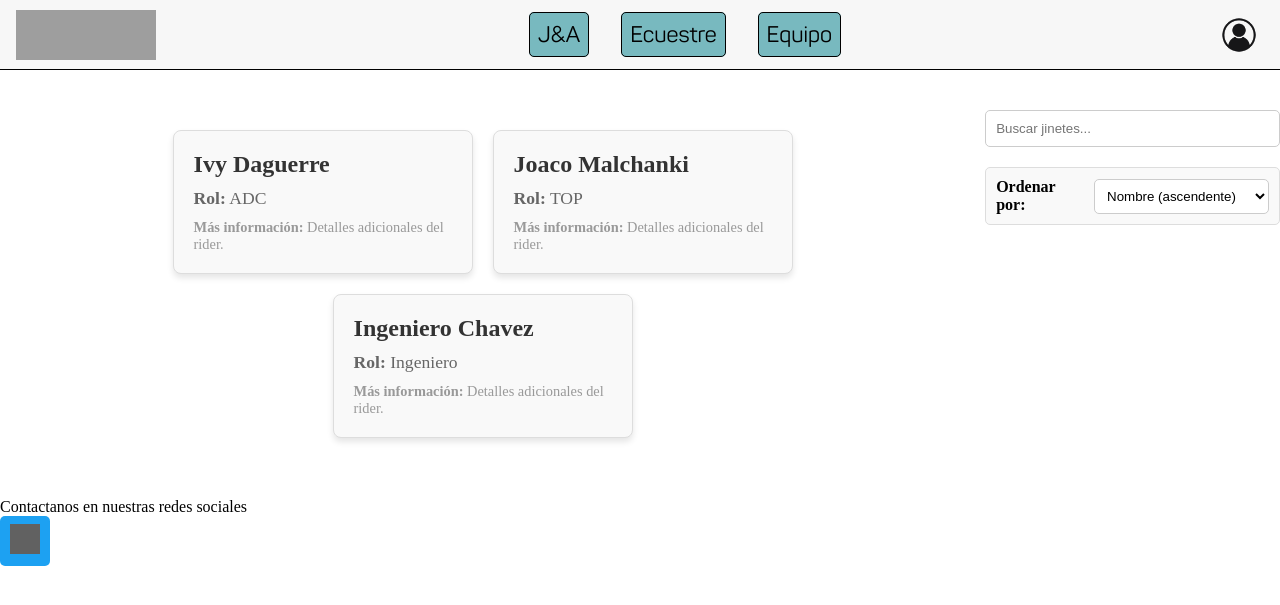
After one commit to joacomaleme/CEDICA, a Flask app: page /JyA/ in a window 1280 px wide. The commit adds this page. Shown: the top 605 px of the page. Run offline with Flask 3, Linux system fonts and the light colour scheme; grey boxes are pictures that could not be loaded.

Commit message:
Modulo JyA start

```diff
--- a/admin/src/web/__init__.py
+++ b/admin/src/web/__init__.py
@@ -1,6 +1,7 @@
 from flask import Flask, render_template
 from src.web.handlers import error
 from src.web.controllers.user_controller import bp as user_bp
+from src.web.controllers.rider_controller import bp as rider_bp
 from src.model import database
 from src.model.config import config
 from src.model import seeds
@@ -16,6 +17,7 @@ def create_app(env="development", static_folder="../../static"):
         return render_template('home.html')
 
     app.register_blueprint(user_bp)
+    app.register_blueprint(rider_bp)
 
     app.register_error_handler(404, error.error_not_found)
 
--- /dev/null
+++ b/admin/src/web/controllers/rider_controller.py
@@ -0,0 +1,28 @@
+from flask import render_template
+from flask import Blueprint
+#from src.model.auth.operations import riders_operations Esto aún no está codeado
+
+
+bp = Blueprint("rider", __name__, url_prefix="/JyA")
+
+BD = [
+        {'id': 1, 'name': 'Ivy Daguerre', 'role': 'ADC'},
+        {'id': 2, 'name': 'Joaco Malchanki', 'role': 'TOP'},
+        {'id': 3, 'name': 'Ingeniero Chavez', 'role': 'Ingeniero'}
+]
+
+@bp.route("/")
+def index():
+    #riders_list = riders_operations.list_riders()
+    riders_list = BD
+    return render_template("listadoJyA.html", riders = riders_list)
+
+@bp.route("/profile/<int:rider_id>")
+def profile(rider_id):
+    #wanted_rider = riders_operations.get_rider(rider_id)
+    wanted_rider = next((rider for rider in BD if rider['id'] == rider_id), None)
+
+    if wanted_rider is None:
+        abort(404)
+
+    return render_template("riderProfile.html", rider=wanted_rider)
--- a/admin/src/web/controllers/user_controller.py
+++ b/admin/src/web/controllers/user_controller.py
@@ -1,11 +1,11 @@
 from flask import render_template
 from flask import Blueprint
-from src.model.auth.operations import user_operations
+#from src.model.auth.operations import user_operations
 
 
 bp = Blueprint("user", __name__, url_prefix="/usuarios")
 
 @bp.route("/")
 def index():
-    user = user_operations.list_users()
+    #user = user_operations.list_users()
     return render_template("user/index.html", users = user)
--- a/admin/src/web/templates/layout.html
+++ b/admin/src/web/templates/layout.html
@@ -20,7 +20,7 @@
             <span class="menu-bar menu-bar-bottom"></span>
         </button>
         <ul class="nav-links">
-            <li><a href="#">J&#38;A</a></li>
+            <li><a href="/JyA/">J&#38;A</a></li>
             <li><a href="#">Ecuestre</a></li>
             <li><a href="#">Equipo</a></li>
         </ul>
--- /dev/null
+++ b/admin/src/web/templates/listadoJyA.html
@@ -0,0 +1,54 @@
+{% extends "layout.html" %}
+
+{% block head %}
+    <link rel="stylesheet" href="{{ url_for('static', filename='listadoJyA.css')}}"/>
+{% endblock %}
+
+{% block title %}Listado jinetes y amazonas{% endblock %}
+
+{% block content %}
+
+<div class="main-container">
+    <div class="rider-list">
+        {% if riders %}
+            <div class="riders-container">
+                {% for rider in riders %}
+                    <a href="{{ url_for('rider.profile', rider_id=rider.id) }}" class="rider-card">
+                        <h3 class="rider-name">{{ rider.name }}</h3>
+                        <p class="rider-role"><strong>Rol:</strong> {{ rider.role }}</p>
+                        <p class="rider-info"><strong>Más información:</strong> Detalles adicionales del rider.</p>
+                    </a>
+                {% endfor %}
+            </div>
+        {% else %}
+            <p>No hay resultados.</p>
+        {% endif %}
+    </div>
+
+    <div class="filter-container">
+        <div class="search-bar">
+            <input type="text" placeholder="Buscar jinetes..." id="searchInput">
+        </div>
+
+        <div class="sorting-options">
+            <label for="sortSelect">Ordenar por:</label>
+            <select id="sortSelect" class="sort-select">
+                <option value="nameA">Nombre (ascendente)</option>
+                <option value="nameD">Nombre (descendente)</option>
+                <option value="surnameA">Apellido (ascendente)</option>
+                <option value="surnameD">Apellido (descendente)</option>
+            </select>
+        </div>
+    </div>
+</div>
+
+{% endblock %}
+
+{% block footer %}
+    <p>Contactanos en nuestras redes sociales</p>
+    <div class="social-button">
+        <a href="https://www.youtube.com/watch?v=dQw4w9WgXcQ" target="_blank">
+            <img src="https://cdn-icons-png.flaticon.com/512/733/733579.png" alt="Twitter" class="social-icon">
+        </a>
+    </div>
+{% endblock %}
--- /dev/null
+++ b/admin/static/listadoJyA.css
@@ -0,0 +1,133 @@
+a {
+    text-decoration: none;
+}
+
+.main-container {
+    display: flex;  /* Usamos flexbox para alinear elementos en filas */
+    justify-content: space-between;  /* Espacio entre los dos contenedores */
+    gap: 20px;  /* Espacio entre los elementos */
+}
+
+.filter-container {
+    margin: 40px auto;
+    display: flex;
+    flex-direction: column;
+    gap: 20px;  /* Espaciado entre los elementos */
+    margin-bottom: 20px;  /* Espacio entre los filtros y la lista */
+}
+
+.search-bar input {
+    padding: 10px;
+    width: 100%;
+    max-width: 300px;  /* Ajusta según tu diseño */
+    border: 1px solid #ccc;
+    border-radius: 5px;
+}
+
+.sorting-options {
+    display: flex;
+    align-items: center;
+    background-color: #f9f9f9; /* Color de fondo */
+    border: 1px solid #ddd; /* Borde alrededor de la opción */
+    border-radius: 5px; /* Bordes redondeados */
+    padding: 10px; /* Espacio interno */
+}
+
+.sorting-options label {
+    margin-right: 10px; /* Espacio entre etiqueta y menú desplegable */
+    font-weight: bold; /* Negrita para la etiqueta */
+}
+
+.sort-select {
+    padding: 8px; /* Espacio interno para el select */
+    border: 1px solid #ccc; /* Borde del select */
+    border-radius: 5px; /* Bordes redondeados */
+    background-color: #fff; /* Fondo blanco para el select */
+    cursor: pointer; /* Cambia el cursor al pasar sobre el select */
+    transition: border-color 0.3s ease; /* Transición suave para el borde */
+}
+
+/* Efecto al pasar el mouse sobre el select */
+.sort-select:hover {
+    border-color: #888; /* Color del borde al pasar el mouse */
+}
+
+/* Efecto al hacer foco en el select */
+.sort-select:focus {
+    outline: none; /* Quita el contorno predeterminado */
+    border-color: #007bff; /* Color del borde al hacer foco */
+    box-shadow: 0 0 5px rgba(0, 123, 255, 0.5); /* Sombra alrededor */
+}
+
+/* Contenedor principal del listado de riders */
+.rider-list {
+    max-width: 1200px;
+    margin: 40px auto;
+    padding: 20px;
+}
+
+/* Contenedor de las tarjetas de riders */
+.riders-container {
+    display: flex;
+    flex-wrap: wrap;
+    gap: 20px;
+    justify-content: center;
+}
+
+/* Estilo de cada tarjeta */
+.rider-card {
+    background-color: #f9f9f9;
+    border: 1px solid #ddd;
+    border-radius: 8px;
+    padding: 20px;
+    width: 100%;
+    max-width: 300px;
+    box-shadow: 0 4px 6px rgba(0, 0, 0, 0.1);
+    transition: transform 0.3s ease;
+}
+
+/* Efecto hover para las tarjetas */
+.rider-card:hover {
+    transform: translateY(-5px);
+}
+
+/* Estilos para el nombre del rider */
+.rider-name {
+    font-size: 1.5em;
+    margin-bottom: 10px;
+    color: #333;
+}
+
+/* Estilos para el rol del rider */
+.rider-role {
+    font-size: 1.1em;
+    margin-bottom: 10px;
+    color: #666;
+}
+
+/* Información adicional */
+.rider-info {
+    font-size: 0.9em;
+    color: #999;
+}
+
+.social-button {
+    width: 50px;
+    height: 50px;
+    background-color: #1DA1F2; /* Color de fondo para Twitter */
+    display: flex;
+    justify-content: center;
+    align-items: center;
+    border-radius: 5px; /* Bordes ligeramente redondeados */
+    transition: background-color 0.3s ease;
+}
+
+.social-button:hover {
+    background-color: #0d8ce3; /* Color de fondo al pasar el mouse */
+}
+
+.social-icon {
+    width: 30px;
+    height: 30px;
+    filter: invert(1); /* Hace que el logo sea blanco para contrastar */
+}
```
Also changed, not shown: admin/src/web/templates/riderProfile.html (added, +28 -0 lines), admin/static/riderProfile.css (added, +25 -0 lines).
